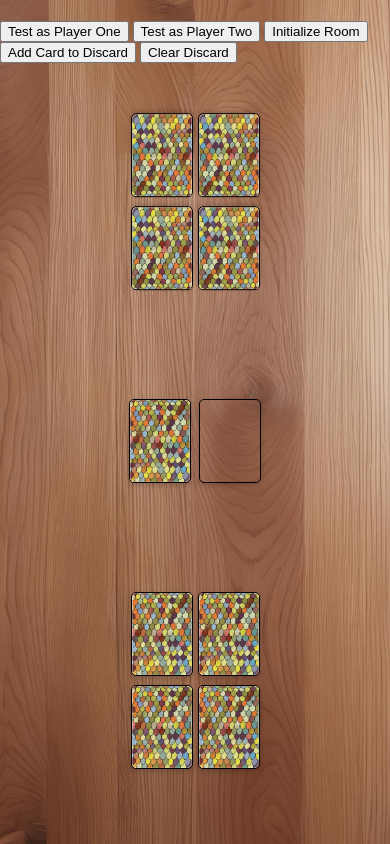
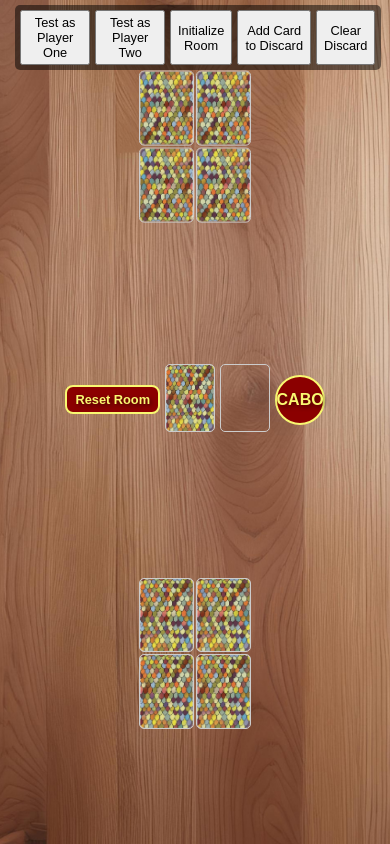
Before and after one commit to Cornelius-Homann/Cornelius-Homann.github.io, a plain HTML site: page index.html in a window 390 px wide. Drawn offline with Linux system fonts and the light colour scheme; no server answers.

Commit message:
(Stable) Karten Ausgeteilt

```diff
--- a/index.html
+++ b/index.html
@@ -43,6 +43,9 @@
 
             <!-- Draw and discard stacks -->
             <div class="stacks">
+                <!-- Add Reset Room Button -->
+                <button id="btnResetRoom" class="game-action-button reset-button">Reset Room</button>
+
                 <div class="draw-stack" id="draw-stack">
                     <!-- Draw stack always shows back -->
                     <img src="karten/back.png" alt="Draw Stack" data-card="">
@@ -51,6 +54,9 @@
                     <!-- Initial state empty, will be set by JS -->
                     <img src="karten/empty.png" alt="Discard Stack" data-card="empty">
                 </div>
+
+                <!-- Add CABO Button -->
+                <button id="btnCabo" class="game-action-button cabo-button">CABO</button>
             </div>
 
             <!-- Player 2's cards -->
--- a/style.css
+++ b/style.css
@@ -1,109 +1,194 @@
+* {
+    box-sizing: border-box;
+}
+
 /* General styles for html and body */
 html, body {
     margin: 0;
     padding: 0;
     width: 100%;
     height: 100%;
-    overflow: hidden; /* Prevent scrollbars during rotation */
-    display: flex;
-    justify-content: center;
-    align-items: center;
-    background-image: url('table.png'); /* Set table.png as the background */
+    overflow: hidden; /* Prevent scrollbars */
+    background-image: url('table.png');
     background-size: cover;
-    background-repeat: no-repeat; /* Prevent tiling */
+    background-repeat: no-repeat;
     background-position: center;
 }
 
 /* Page container styles */
 #page-container {
+    width: 95vw;
+    height: 95vh;
+    max-width: 1200px;
+    max-height: 800px;
+    margin: auto;
+    position: relative;
+    transform-origin: center;
+    transition: transform 0.5s ease;
+    will-change: transform;
+    overflow: hidden;
     display: flex;
-    flex-direction: column; /* Stack content vertically */
     justify-content: center;
     align-items: center;
-    width: 100%; /* Full width */
-    height: 100%; /* Full height */
-    position: relative; /* Allow transform to work properly */
-    transform-origin: center; /* Set the rotation origin to the center */
-    transition: transform 0.5s ease; /* Smooth rotation */
-    will-change: transform; /* Optimize for transform changes */
-    overflow: hidden; /* Prevent content overflow during rotation */
 }
 
 /* Game board layout */
 .game-board {
     display: grid;
-    grid-template-rows: auto auto auto; /* Three rows: Player 1, stacks, Player 2 */
-    grid-gap: 10px; /* Reduce spacing between rows */
-    justify-items: center; /* Center items horizontally */
-    align-items: center; /* Center items vertically */
-    width: 90%; /* Slightly smaller width to fit on the page */
-    height: 90%; /* Slightly smaller height to fit on the page */
+    grid-template-rows: auto auto auto; /* Player 1, Stacks, Player 2 */
+    grid-gap: 5px; /* Compact vertical gap */
+    justify-items: center;
+    align-items: center;
+    width: 100%;
+    height: 100%;
     text-align: center;
+    padding: 5px; /* Compact padding */
 }
 
 /* Player layout */
 .player {
     display: grid;
-    grid-template-columns: repeat(2, 1fr); /* 2x2 grid for cards */
-    grid-gap: 8px; /* Reduce spacing between cards */
+    grid-template-columns: repeat(2, 1fr);
+    grid-gap: 5px;
+    justify-items: center;
+    align-items: center;
+
+}
+
+/* --- ADD ROTATION FOR PLAYER 1 CARDS --- */
+/* Rotate Player 1's cards by default */
+.player-1 img {
+    transform: rotate(180deg);
+}
+
+/* --- REMOVE ROTATION FOR PLAYER 2 CARDS --- */
+/* Ensure Player 2's cards have NO default rotation */
+/* Remove or comment out any existing .player-2 img { transform: rotate(...) } rule */
+/*
+.player-2 img {
+    transform: rotate(180deg); // REMOVE THIS
+}
+*/
+
+
+/* Card slot and image sizing */
+.card-slot {
+    display: flex;
     justify-content: center;
     align-items: center;
 }
-.player-1 img {
-    transform: rotate(180deg); /* No rotation for player 1 */
+
+.card-slot img, .stacks img {
+    max-width: 100px; /* Adjust max size as needed */
+    max-height: 140px;
+    width: 100%;
+    height: auto;
+    object-fit: contain;
+    border: 1px solid #ccc;
+    border-radius: 5px;
 }
+
+
 /* Stacks layout */
 .stacks {
     display: flex;
+    align-items: center;
+    justify-content: center;
+    gap: 10px; /* Compact gap between stacks/buttons */
+    margin: 2px 0; /* Compact vertical margin */
+    width: 100%;
+}
+
+/* Stack image sizing */
+.stacks img {
+    max-width: 80px; /* Smaller size for stack images */
+    max-height: 112px;
+}
+
+
+/* --- RE-APPLY BUTTON STYLES --- */
+/* Base style for game action buttons (inspired by landing page) */
+.game-action-button {
+    padding: 8px 12px;
+    font-size: 1rem;
+    font-weight: bold;
+    color: #f9f871; /* Yellow text */
+    background-color: #8b0000; /* Dark red background */
+    border: 3px solid #f9f871; /* Yellow border */
+    border-radius: 8px; /* Slightly rounded corners */
+    cursor: pointer;
+    transition: background-color 0.3s ease, transform 0.2s ease;
+    text-shadow: 2px 2px 4px rgba(0, 0, 0, 0.5); /* Text shadow */
+    flex-shrink: 0; /* Prevent shrinking */
+    transform: rotate(0deg); /* Base rotation state */
+}
+
+/* Specific style for the round CABO button */
+.cabo-button {
+    width: 70px; /* Fixed width */
+    height: 70px; /* Fixed height */
+    border-radius: 50%; /* Make it round */
+    padding: 0; /* Remove padding to center text */
+    font-size: 1.3rem; /* Larger text for CABO */
+    display: flex; /* Use flexbox to center text */
     justify-content: center;
     align-items: center;
-    gap: 15px; /* Space between draw and discard stacks */
+    line-height: 1; /* Adjust line height */
 }
 
-/* Card and stack images */
-.card-slot img, .stacks img {
-    width: 80px; /* Adjust card size to fit on the page */
-    height: auto; /* Maintain aspect ratio */
-    border: 1px solid black;
-    border-radius: 5px;
-    box-shadow: 0 2px 5px rgba(0, 0, 0, 0.2);
+
+
+/* Counter-rotate the action buttons (This uses the .rotated class correctly) */
+#page-container.rotated .game-action-button {
+  transform: rotate(180deg);
 }
 
-/* Responsive design for smaller screens */
-@media (max-width: 768px) {
-    .game-board {
-        grid-gap: 8px; /* Reduce spacing between rows */
-    }
-
-    .player {
-        grid-template-columns: repeat(2, 1fr); /* Maintain 2x2 grid */
-        grid-gap: 6px; /* Reduce spacing between cards */
-    }
-
-    .stacks {
-        gap: 10px; /* Reduce spacing between stacks */
-    }
-
-    .card-slot img, .stacks img {
-        width: 70px; /* Smaller card size for smaller screens */
-    }
+/* Hover rules (These should still work correctly with the .rotated class) */
+.game-action-button:hover {
+    background-color: #db7d3d; /* Orange on hover */
+    transform: scale(1.05);
+}
+#page-container.rotated .game-action-button:hover {
+    background-color: #db7d3d; /* Orange on hover */
+    transform: rotate(180deg) scale(1.05);
 }
 
-@media (max-width: 480px) {
-    .game-board {
-        grid-gap: 5px; /* Further reduce spacing between rows */
-    }
+/* Responsive design - Keeping compactness adjustments */
+@media (max-height: 600px), (max-width: 700px) {
+    .card-slot img, .stacks img { max-width: 70px; max-height: 98px; }
+    .stacks img { max-width: 60px; max-height: 84px; }
+    .game-action-button { padding: 6px 10px; font-size: 0.9rem; border-width: 2px; }
+    .cabo-button { width: 60px; height: 60px; font-size: 1.1rem; }
+    .stacks { gap: 8px; }
+    .game-board { grid-gap: 3px; }
+    .player { grid-gap: 3px; }
+}
 
-    .player {
-        grid-template-columns: repeat(2, 1fr); /* Maintain 2x2 grid */
-        grid-gap: 5px; /* Further reduce spacing between cards */
-    }
+@media (max-height: 450px), (max-width: 480px) {
+     .card-slot img, .stacks img { max-width: 55px; max-height: 77px; }
+    .stacks img { max-width: 50px; max-height: 70px; }
+     .game-action-button { padding: 5px 8px; font-size: 0.8rem; border-width: 2px; }
+    .cabo-button { width: 50px; height: 50px; font-size: 1rem; }
+     .stacks { gap: 5px; }
+     .player { grid-gap: 2px; }
+     .game-board { grid-gap: 2px; padding: 2px; }
+}
 
-    .stacks {
-        gap: 8px; /* Further reduce spacing between stacks */
-    }
-
-    .card-slot img, .stacks img {
-        width: 60px; /* Further reduce card size */
-    }
+/* --- Test Buttons Styling (Optional - Hide if not needed) --- */
+.test-buttons {
+    position: absolute;
+    top: 5px;
+    left: 5px;
+    z-index: 10;
+    background: rgba(0,0,0,0.5);
+    padding: 5px;
+    border-radius: 5px;
+    display: flex;
+    gap: 5px;
+    /* Uncomment to hide: */
+    /* display: none; */
 }
+.test-buttons button {
+    padding: 3px 6px;
+    font-size: 0.8rem;
+}
```
Also changed, not shown: script.js (+79 -15 lines).
